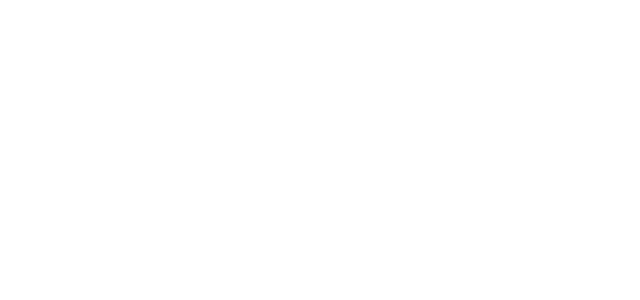
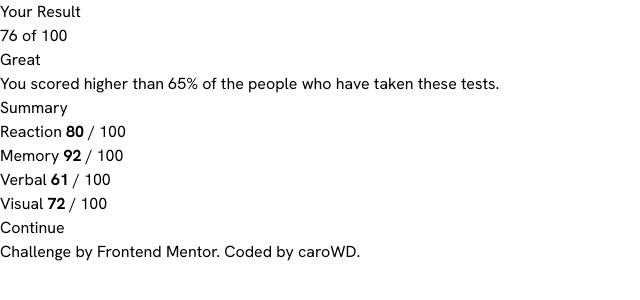
Before and after one commit to caroWD/fm_results_summary_component, a website: page index.html in a window 1280 px wide. Shown: the whole page, without its empty margins (0-640 px from the left). Drawn offline with Linux system fonts and the light colour scheme.

Commit message:
Definition of the HTML structure

```diff
--- a/index.html
+++ b/index.html
@@ -14,7 +14,27 @@
   <title>Frontend Mentor | Results summary component</title>
 </head>
 <body>
-
+  <div>
+    <header>
+      <p>Your Result</p>
+      <div>
+        <h3>76 <span>of 100</span></h3>
+      </div>
+      <h1>Great</h1>
+      <p>You scored higher than 65% of the people who have taken these tests.</p>
+    </header>
+    <main>
+      <h2>Summary</h2>
+      <ul>
+        <li>Reaction <span><strong>80</strong> / 100</span></li>
+        <li>Memory <span><strong>92</strong> / 100</span></li>
+        <li>Verbal <span><strong>61</strong> / 100</span></li>
+        <li>Visual <span><strong>72</strong> / 100</span></li>
+      </ul>
+      <a href="#">Continue</a>
+    </main>
+    <footer>Challenge by <a href="https://www.frontendmentor.io?ref=challenge" target="_blank">Frontend Mentor</a>. Coded by <a href="https://github.com/caroWD" target="_blank">caroWD</a>.</footer>
+  </div>
   <script src="./src/js/app.js"></script>
 </body>
 </html>
```
